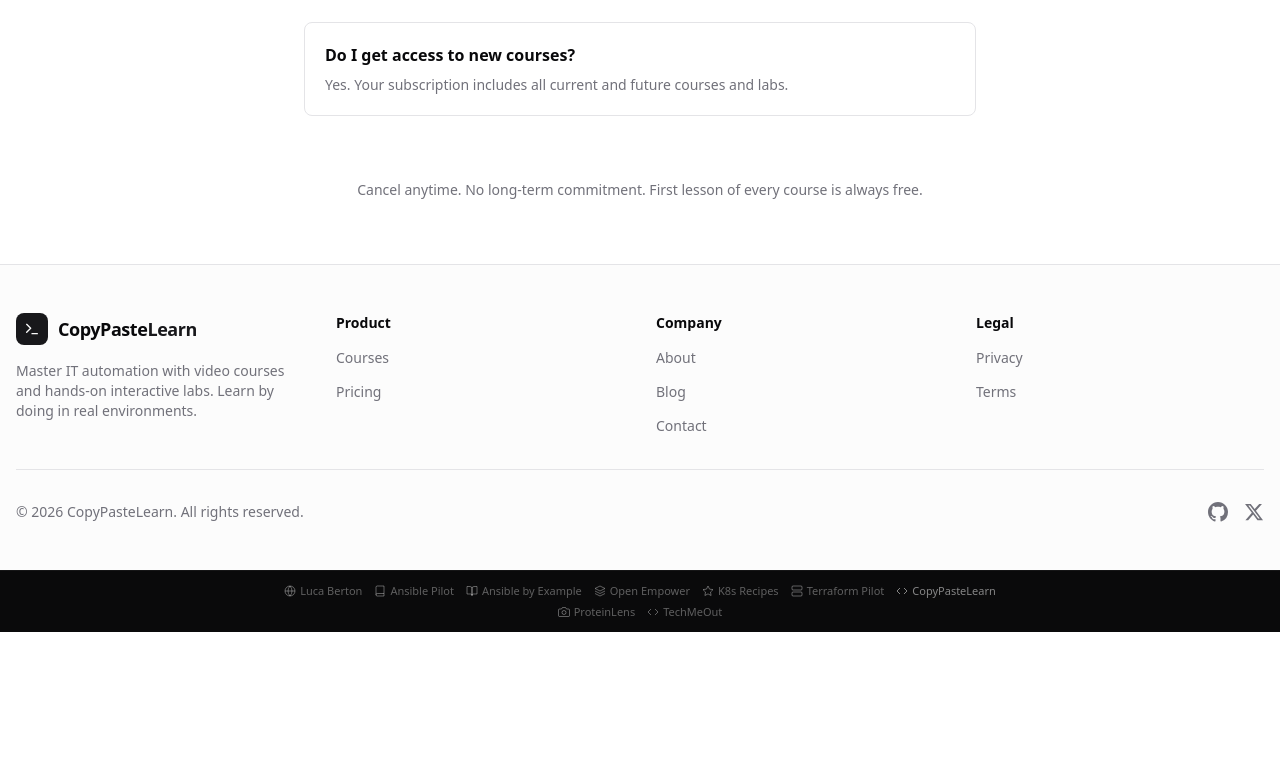
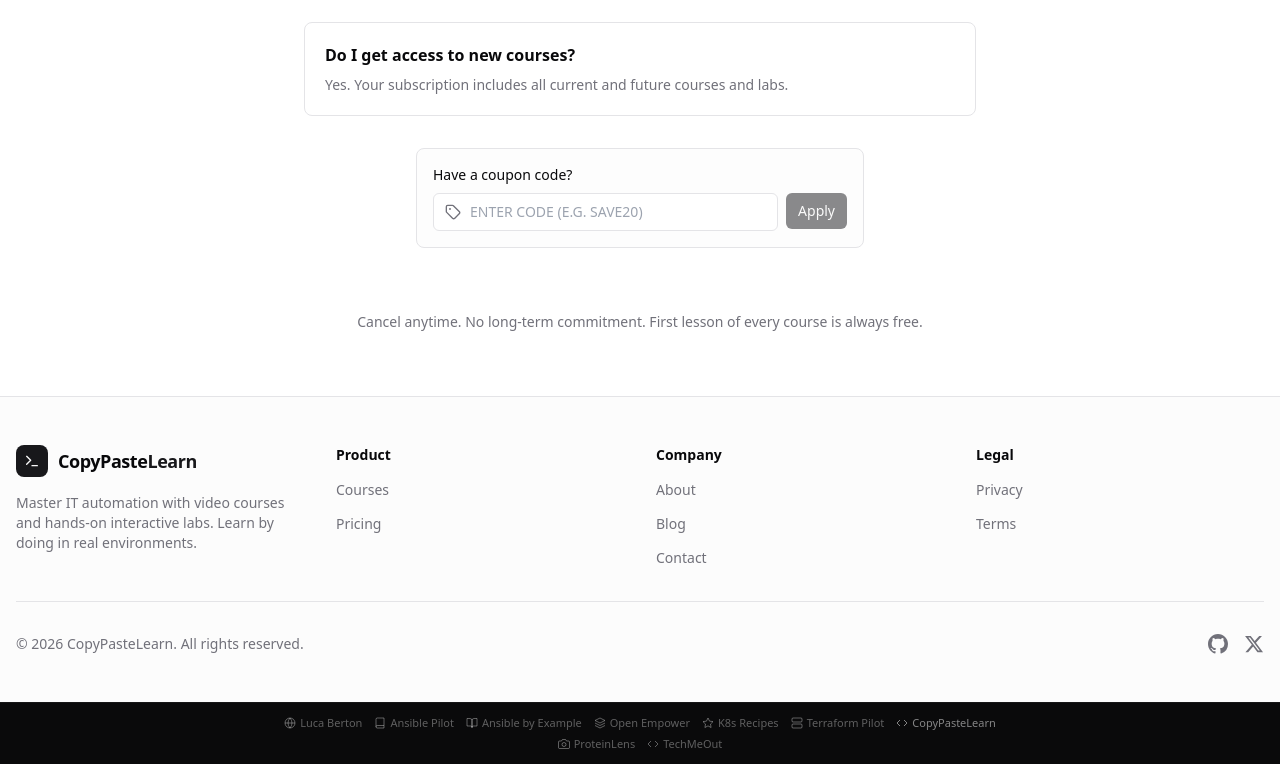
Before and after one commit to lucab85/copypastelearn.com, a Next.js app in the folder apps/web/: page /pricing in a window 1280 px wide. Shown: the part 1253-2017 px from the top of the page. Before the commit the page ends 1885 px from the top, so only its background shows below. Built offline with nearby package versions, Linux system fonts and the light colour scheme; no server answers.

Commit message:
feat: coupon code input field on pricing page
Users can type a coupon code directly on /pricing. Applying updates
the URL param so DiscountBanner and PricingCheckoutButton pick it up.
Shows green confirmation when applied.

```diff
--- a/apps/web/src/app/(marketing)/pricing/page.tsx
+++ b/apps/web/src/app/(marketing)/pricing/page.tsx
@@ -6,6 +6,7 @@
 import { Button } from "@/components/ui/button";
 import { PricingCheckoutButton } from "@/components/pricing-checkout-button";
 import { DiscountBanner } from "@/components/discount-banner";
+import { CouponInput } from "@/components/coupon-input";
 import {
   Card,
   CardContent,
@@ -349,6 +350,11 @@
         </div>
       </div>
 
+      {/* Coupon Code Input */}
+      <Suspense>
+        <CouponInput />
+      </Suspense>
+
       {/* Trust signals */}
       <div className="mx-auto mt-16 max-w-2xl text-center">
         <p className="text-sm text-muted-foreground">
--- /dev/null
+++ b/apps/web/src/components/coupon-input.tsx
@@ -0,0 +1,82 @@
+"use client";
+
+import { useState } from "react";
+import { useRouter, useSearchParams } from "next/navigation";
+import { Button } from "@/components/ui/button";
+import { Tag, Check } from "lucide-react";
+
+export function CouponInput() {
+  const searchParams = useSearchParams();
+  const router = useRouter();
+  const existingCode = searchParams.get("code");
+  const [code, setCode] = useState(existingCode ?? "");
+  const [applied, setApplied] = useState(!!existingCode);
+
+  function handleApply() {
+    const trimmed = code.trim().toUpperCase();
+    if (!trimmed) return;
+    setApplied(true);
+    // Update URL with code param so DiscountBanner + PricingCheckoutButton pick it up
+    router.replace(`/pricing?code=${encodeURIComponent(trimmed)}`, {
+      scroll: false,
+    });
+  }
+
+  function handleRemove() {
+    setCode("");
+    setApplied(false);
+    router.replace("/pricing", { scroll: false });
+  }
+
+  return (
+    <div className="mx-auto mt-8 max-w-md">
+      <div className="rounded-lg border bg-muted/20 p-4">
+        <label className="mb-2 block text-sm font-medium">
+          Have a coupon code?
+        </label>
+        <div className="flex gap-2">
+          <div className="relative flex-1">
+            <Tag className="absolute left-3 top-1/2 h-4 w-4 -translate-y-1/2 text-muted-foreground" />
+            <input
+              type="text"
+              placeholder="Enter code (e.g. SAVE20)"
+              value={code}
+              onChange={(e) => {
+                setCode(e.target.value);
+                setApplied(false);
+              }}
+              onKeyDown={(e) => e.key === "Enter" && handleApply()}
+              disabled={applied}
+              className="w-full rounded-md border bg-background py-2 pl-9 pr-3 text-sm uppercase outline-none transition-colors focus:border-primary disabled:opacity-60"
+            />
+          </div>
+          {applied ? (
+            <Button
+              variant="outline"
+              size="sm"
+              onClick={handleRemove}
+              className="shrink-0"
+            >
+              Remove
+            </Button>
+          ) : (
+            <Button
+              size="sm"
+              onClick={handleApply}
+              disabled={!code.trim()}
+              className="shrink-0"
+            >
+              Apply
+            </Button>
+          )}
+        </div>
+        {applied && (
+          <p className="mt-2 flex items-center gap-1.5 text-xs text-green-600 dark:text-green-400">
+            <Check className="h-3.5 w-3.5" />
+            Code <strong>{code}</strong> will be applied at checkout
+          </p>
+        )}
+      </div>
+    </div>
+  );
+}
```
